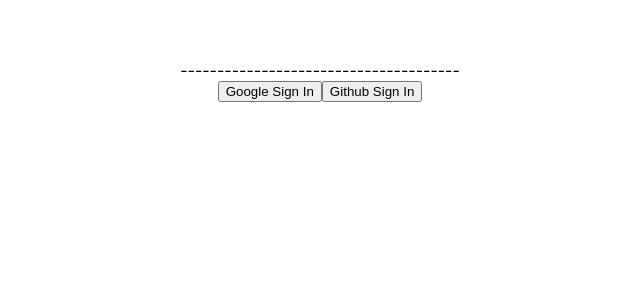
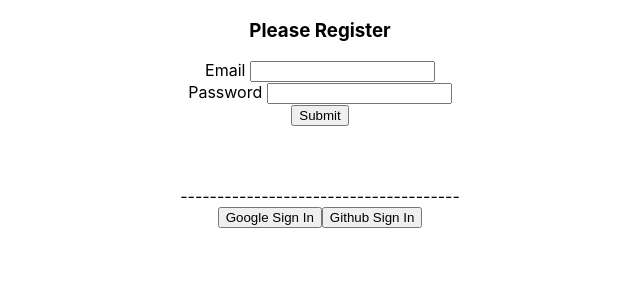
Before and after one commit to aaaasif/simple-firebase-authentication, a React (Create React App) app: page / in a window 1280 px wide. Shown: the top 300 px of the page, without its empty margins (320-960 px from the left). Built offline with nearby package versions, Linux system fonts and the light colour scheme.

Commit message:
js added

```diff
--- a/src/App.js
+++ b/src/App.js
@@ -50,6 +50,17 @@
   }
   return (
     <div className="App">
+      <form >
+        <h3>Please Register</h3>
+        <label htmlFor="email">Email  </label>
+        <input type="text" name="email" />
+        <br />
+        <label htmlFor="password">Password  </label>
+        <input type="password" name="password" />
+        <br />
+        <input type="submit" value="Submit"/>
+
+      </form>
 
 
       <br /><br /><br />
```
